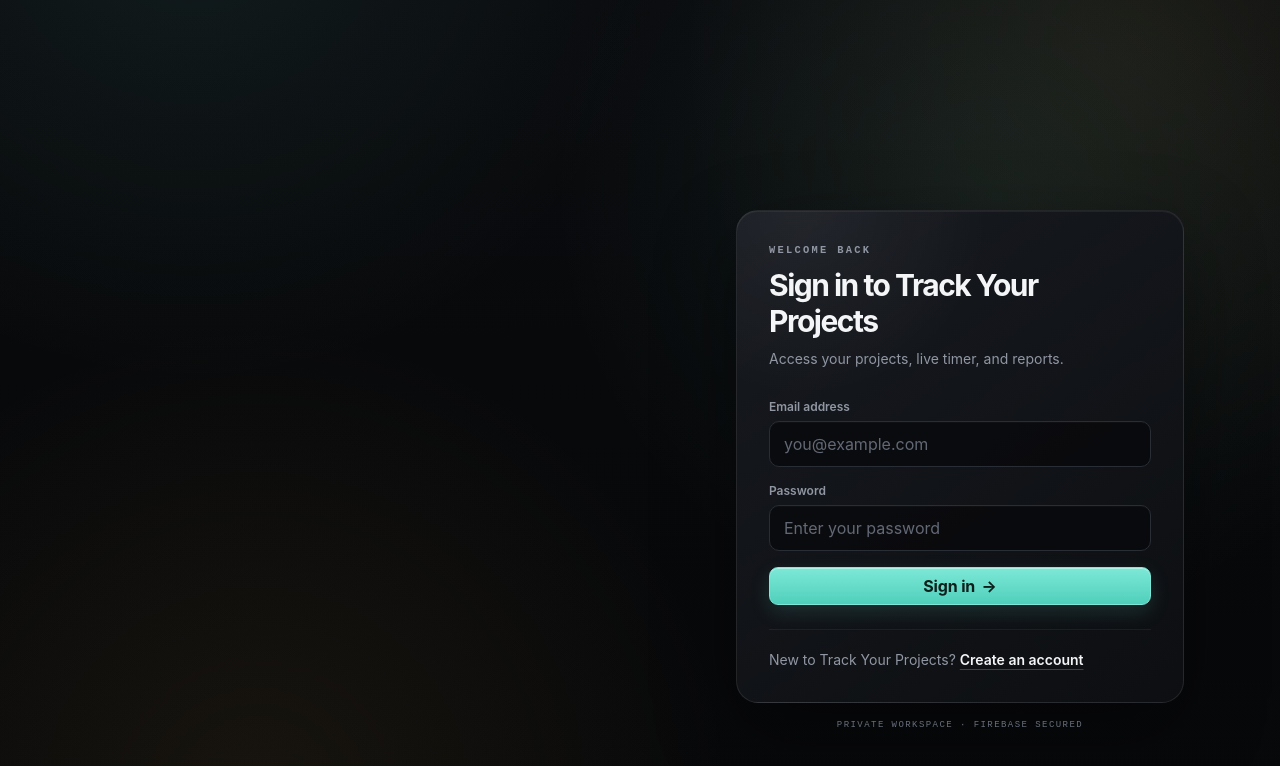
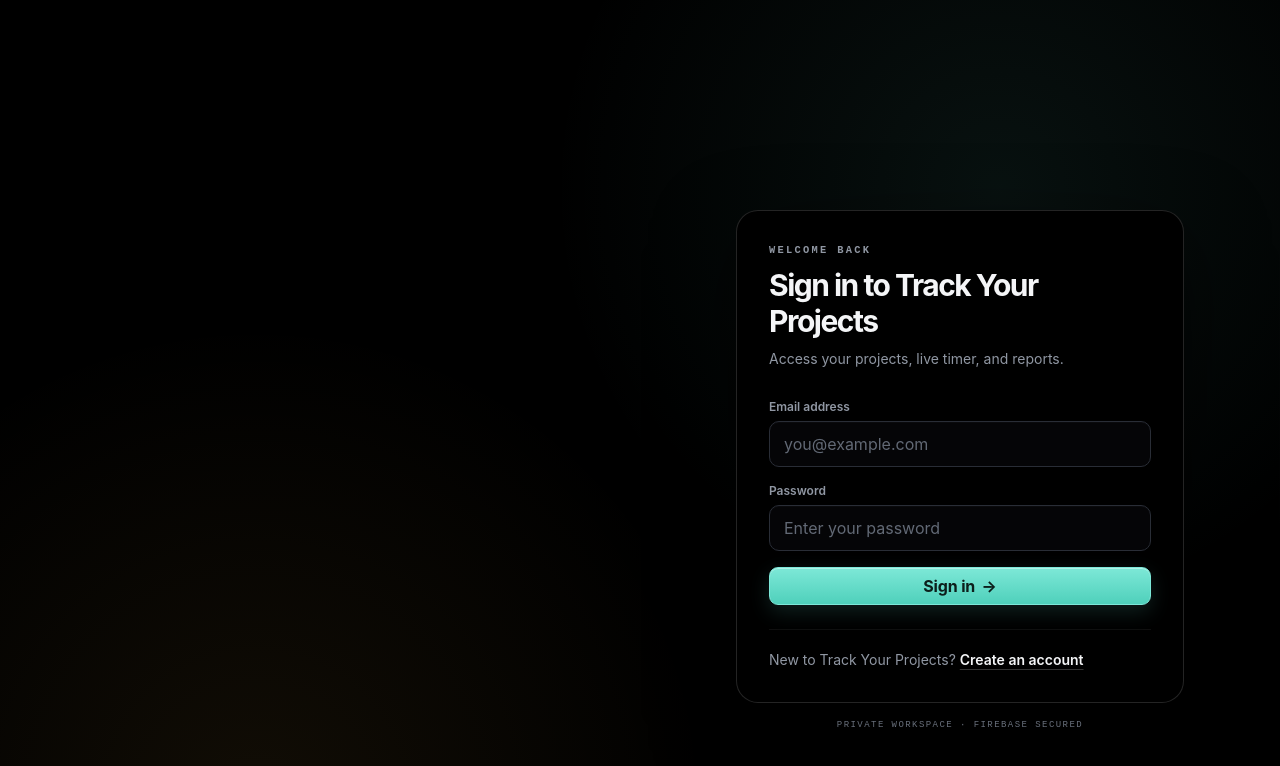
Before and after one commit to Sayem-Ahmed-Shayeed/time-tracker, a React (Vite) app: page /login in a window 1280 px wide. Shown: the top 766 px of the page. Built offline with nearby package versions, Linux system fonts and the light colour scheme; no server answers.

Commit message:
ui: blackest-black theme — solid #000 page and cards, hairline 0.2pt borders

```diff
--- a/src/index.css
+++ b/src/index.css
@@ -39,7 +39,7 @@
 }
 
 html {
-  background: var(--color-ink);
+  background: #000;
   scroll-behavior: smooth;
 }
 
@@ -47,27 +47,10 @@ body {
   min-width: 320px;
   min-height: 100vh;
   margin: 0;
-  background:
-    radial-gradient(circle at 15% -10%, rgb(104 224 207 / 0.08), transparent 30rem),
-    radial-gradient(circle at 88% 6%, rgb(246 184 74 / 0.07), transparent 28rem),
-    linear-gradient(180deg, #0a0b0e 0%, var(--color-ink) 38%, #07080a 100%);
+  background: #000;
   color: var(--color-paper);
   font-family: var(--font-body);
   -webkit-font-smoothing: antialiased;
-}
-
-body::before {
-  content: "";
-  position: fixed;
-  inset: 0;
-  z-index: -1;
-  pointer-events: none;
-  opacity: 0.3;
-  background-image:
-    linear-gradient(rgb(255 255 255 / 0.018) 1px, transparent 1px),
-    linear-gradient(90deg, rgb(255 255 255 / 0.018) 1px, transparent 1px);
-  background-size: 40px 40px;
-  mask-image: linear-gradient(to bottom, black, transparent 76%);
 }
 
 button,
@@ -97,41 +80,20 @@ a {
   isolation: isolate;
 }
 
-.app-shell::before {
-  content: "";
-  position: fixed;
-  top: 92px;
-  left: 50%;
-  width: min(900px, 80vw);
-  height: 440px;
-  transform: translateX(-50%);
-  border-radius: 999px;
-  background: radial-gradient(circle, rgb(104 224 207 / 0.045), transparent 68%);
-  filter: blur(20px);
-  pointer-events: none;
-  z-index: -1;
-}
-
 .panel,
 .surface {
   position: relative;
-  border: 1px solid var(--color-line-soft);
+  border: 0.2pt solid rgb(255 255 255 / 0.14);
   border-radius: var(--radius-md);
-  background:
-    linear-gradient(180deg, rgb(255 255 255 / 0.025), transparent 26%),
-    rgb(17 19 24 / 0.9);
-  box-shadow: var(--shadow-panel);
+  background: #000;
+  box-shadow: 0 18px 50px rgb(0 0 0 / 0.55);
 }
 
 .surface-elevated {
-  border: 1px solid rgb(255 255 255 / 0.09);
+  border: 0.2pt solid rgb(255 255 255 / 0.14);
   border-radius: var(--radius-lg);
-  background:
-    radial-gradient(circle at 15% 0%, rgb(255 255 255 / 0.055), transparent 30%),
-    linear-gradient(145deg, rgb(23 26 32 / 0.98), rgb(13 15 18 / 0.97));
-  box-shadow:
-    0 1px 0 rgb(255 255 255 / 0.055) inset,
-    0 28px 80px rgb(0 0 0 / 0.38);
+  background: #000;
+  box-shadow: 0 28px 80px rgb(0 0 0 / 0.6);
 }
 
 .panel-interactive {
```
